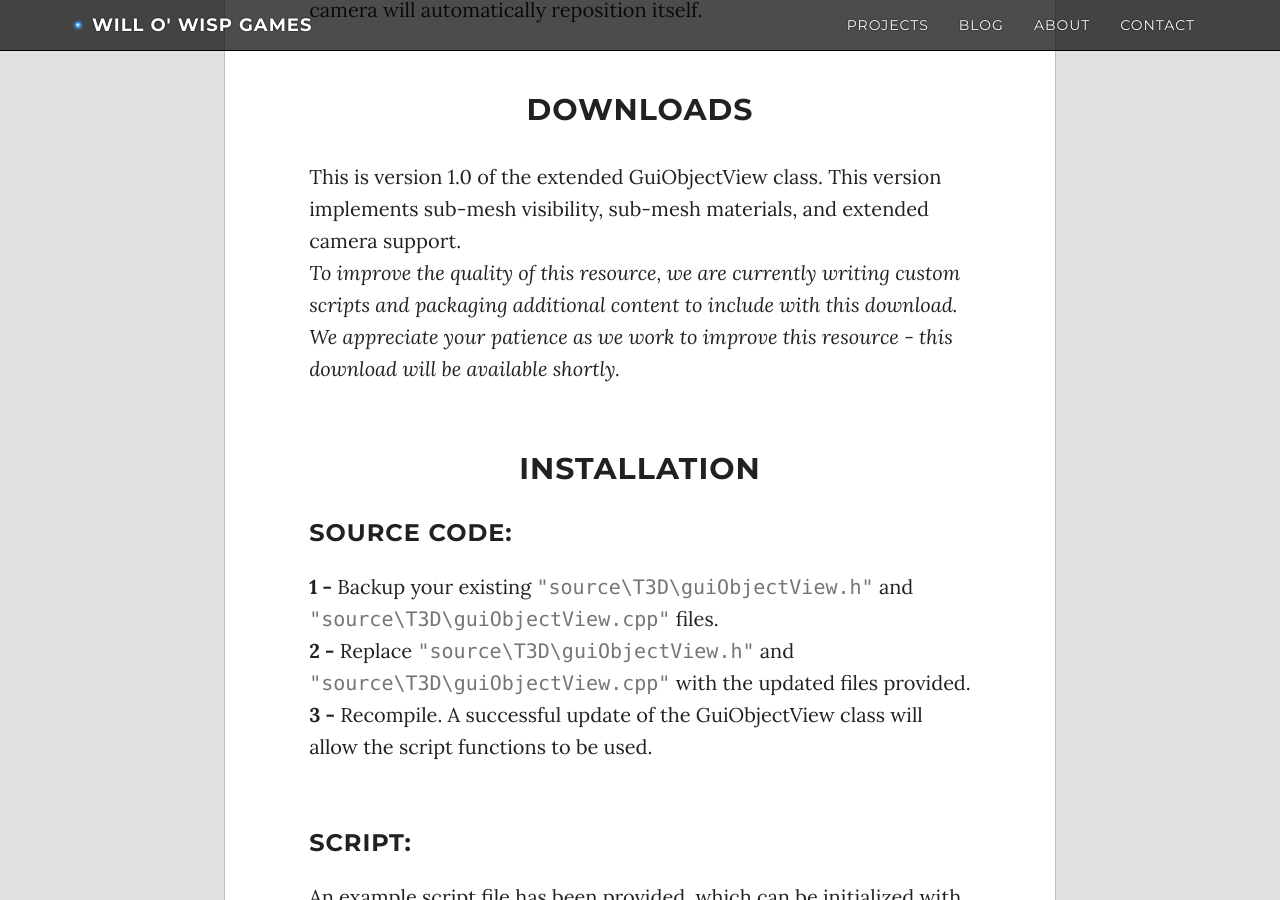
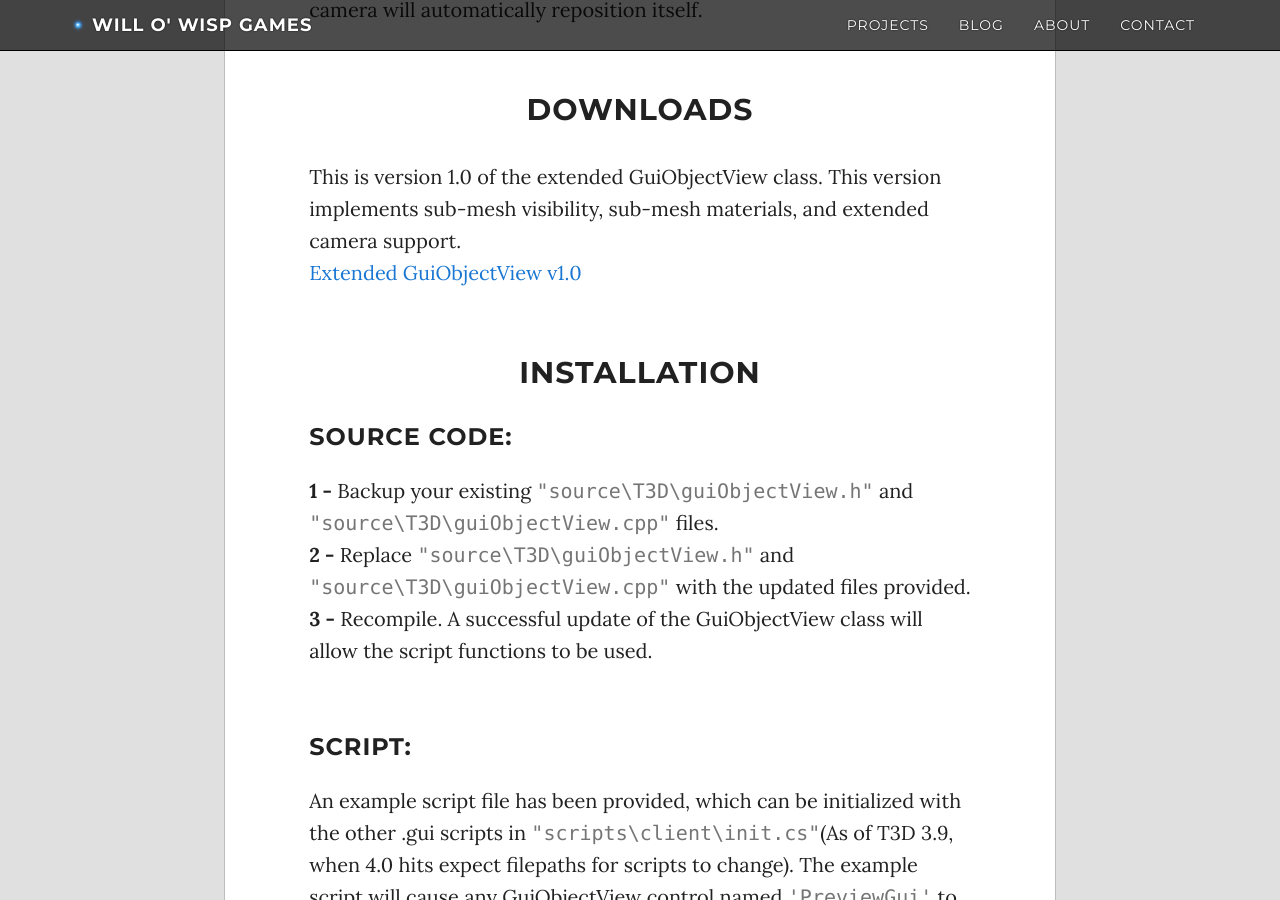
Before and after one commit to WilloWispGames/WilloWispGames.github.io, a Jekyll site: the page built from _posts/2016-09-15-ExtGuiObjView.md, in a window 1280 px wide and 900 px high, scrolled down 4809 px. Built offline with Jekyll 4.4.1, drawn with Linux system fonts in a browser that asks for light colours; nearby versions of some CDN libraries; comment, search, counter and statistics services are not loaded.

Commit message:
Update 2016-09-15-ExtGuiObjView.md

```diff
--- a/_posts/2016-09-15-ExtGuiObjView.md
+++ b/_posts/2016-09-15-ExtGuiObjView.md
@@ -97,7 +97,7 @@ If handled properly, these functions can allow the control's camera to be animat
 <br>
 <h2>Downloads</h2>
 This is version 1.0 of the extended GuiObjectView class. This version implements sub-mesh visibility, sub-mesh materials, and extended camera support.<br>
-<i>To improve the quality of this resource, we are currently writing custom scripts and packaging additional content to include with this download. We appreciate your patience as we work to improve this resource - this download will be available shortly.</i>
+[Extended GuiObjectView v1.0](https://github.com/Will-of-the-Wisp/Resources/tree/Extended-GuiObjectView)
 <br>
 <br>
 <h2>Installation</h2>
```
